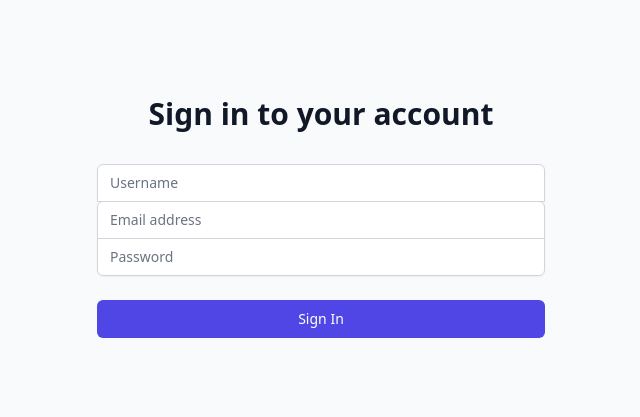
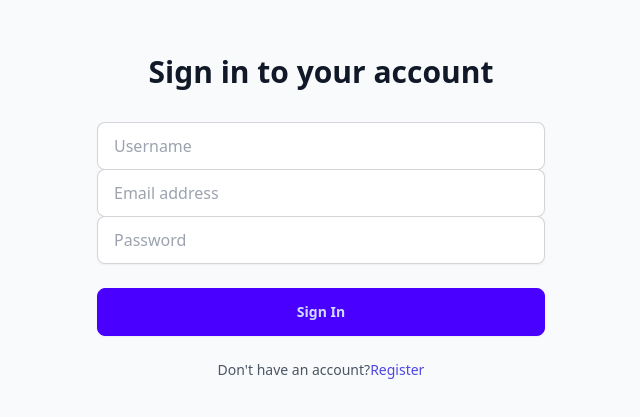
Before and after one commit to varungarg2796/MovieShelf-Frontend, a React (Create React App) app: page /login in a window 1280 px wide. Shown: the part 195-612 px from the top of the page, without its empty margins (319-959 px from the left). Built offline with nearby package versions, Linux system fonts and the light colour scheme.

Commit message:
adding signup flow, daisyui rewrrites

```diff
--- a/src/pages/login.tsx
+++ b/src/pages/login.tsx
@@ -1,10 +1,10 @@
 import React, { useState, FormEvent } from 'react';
+import { Link } from 'react-router-dom';
 
 const LoginPage: React.FC = () => {
   const [username, setUsername] = useState<string>('');
   const [password, setPassword] = useState<string>('');
   const [email, setEmail] = useState<string>('');
-
 
   const handleSubmit = (event: FormEvent) => {
     event.preventDefault();
@@ -39,7 +39,7 @@ const LoginPage: React.FC = () => {
   };
 
   return (
-    <div className="min-h-screen flex items-center justify-center bg-gray-50 py-12 px-4 sm:px-6 lg:px-8">
+    <div className="h-screen flex items-center justify-center bg-gray-50 py-12 px-4 sm:px-6 lg:px-8">
       <div className="max-w-md w-full space-y-8">
         <div>
           <h2 className="mt-6 text-center text-3xl font-extrabold text-gray-900">
@@ -50,27 +50,36 @@ const LoginPage: React.FC = () => {
           <div className="rounded-md shadow-sm -space-y-px">
             <div>
               <label htmlFor="username" className="sr-only">Username</label>
-        <input id="username" name="username" type="text" required className="appearance-none rounded-none relative block w-full px-3 py-2 border border-gray-300 placeholder-gray-500 text-gray-900 rounded-t-md focus:outline-none focus:ring-indigo-500 focus:border-indigo-500 focus:z-10 sm:text-sm" placeholder="Username" value={username} onChange={e => setUsername(e.target.value)} />
+              <input id="username" name="username" type="text" required className="input input-bordered w-full" placeholder="Username" value={username} onChange={e => setUsername(e.target.value)} />
             </div>
             <div>
               <label htmlFor="email-address" className="sr-only">Email address</label>
-        <input id="email-address" name="email" type="email" autoComplete="email" required className="appearance-none rounded-none relative block w-full px-3 py-2 border border-gray-300 placeholder-gray-500 text-gray-900 rounded-t-md focus:outline-none focus:ring-indigo-500 focus:border-indigo-500 focus:z-10 sm:text-sm" placeholder="Email address" value={email} onChange={e => setEmail(e.target.value)} />
+              <input id="email-address" name="email" type="email" autoComplete="email" required className="input input-bordered w-full" placeholder="Email address" value={email} onChange={e => setEmail(e.target.value)} />
             </div>
             <div>
               <label htmlFor="password" className="sr-only">Password</label>
-        <input id="password" name="password" type="password" autoComplete="current-password" required className="appearance-none rounded-none relative block w-full px-3 py-2 border border-gray-300 placeholder-gray-500 text-gray-900 rounded-b-md focus:outline-none focus:ring-indigo-500 focus:border-indigo-500 focus:z-10 sm:text-sm" placeholder="Password" value={password} onChange={e => setPassword(e.target.value)} />
+              <input id="password" name="password" type="password" autoComplete="current-password" required className="input input-bordered w-full" placeholder="Password" value={password} onChange={e => setPassword(e.target.value)} />
             </div>
           </div>
 
           <div>
-      <button type="submit" className="group relative w-full flex justify-center py-2 px-4 border border-transparent text-sm font-medium rounded-md text-white bg-indigo-600 hover:bg-indigo-700 focus:outline-none focus:ring-2 focus:ring-offset-2 focus:ring-indigo-500">
+            <button type="submit" className="btn btn-primary w-full">
               Sign In
             </button>
+          </div>
+
+          <div>
+            <p className="mt-2 text-center text-sm text-gray-600">
+              Don't have an account?
+              <Link to="/signup" className="font-medium text-indigo-600 hover:text-indigo-500">
+                Register
+              </Link>
+            </p>
           </div>
         </form>
       </div>
     </div>
   );
-}
+};
 
 export default LoginPage;
```
Lines whose indentation alone changed are shown as unchanged.
